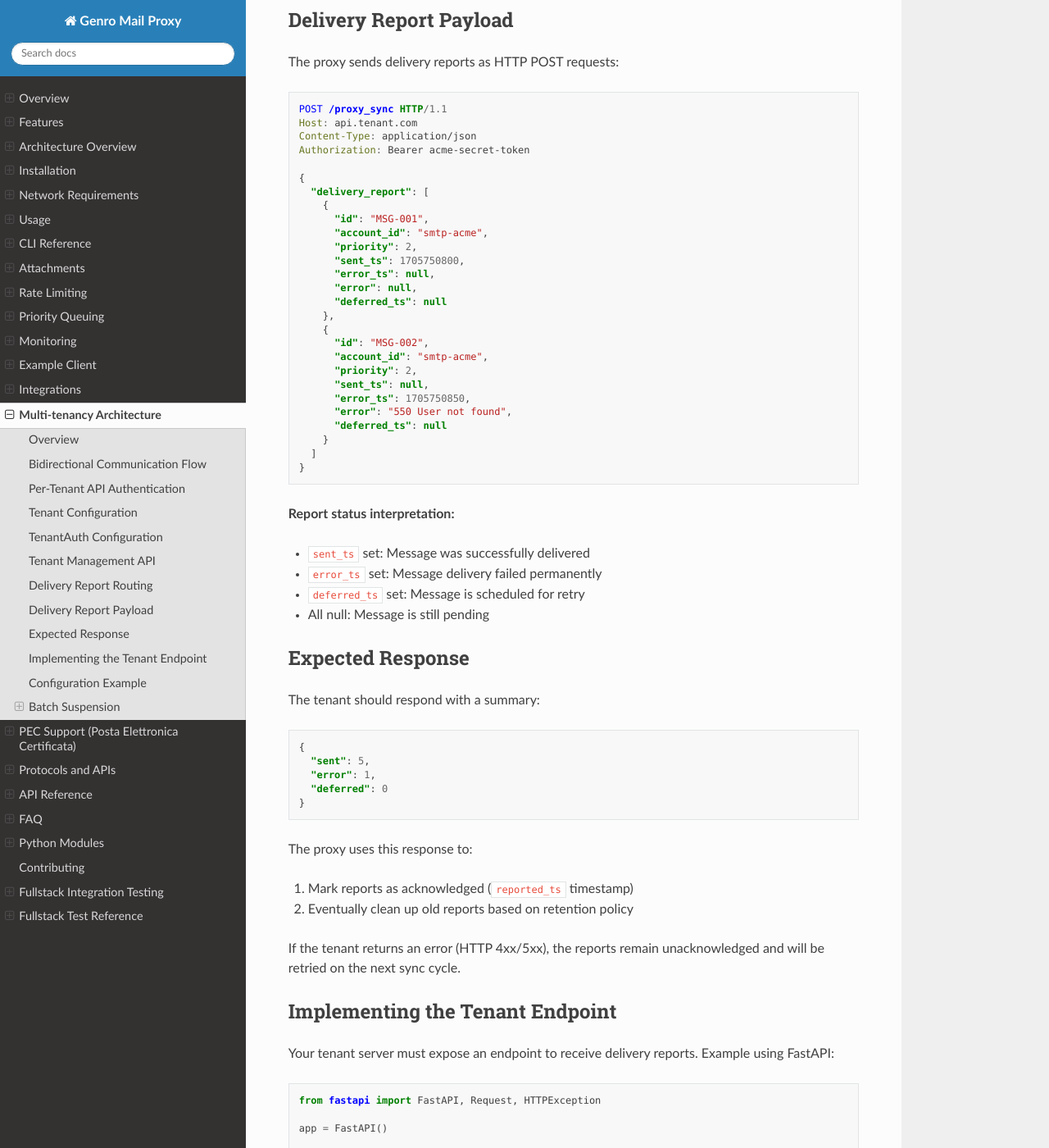
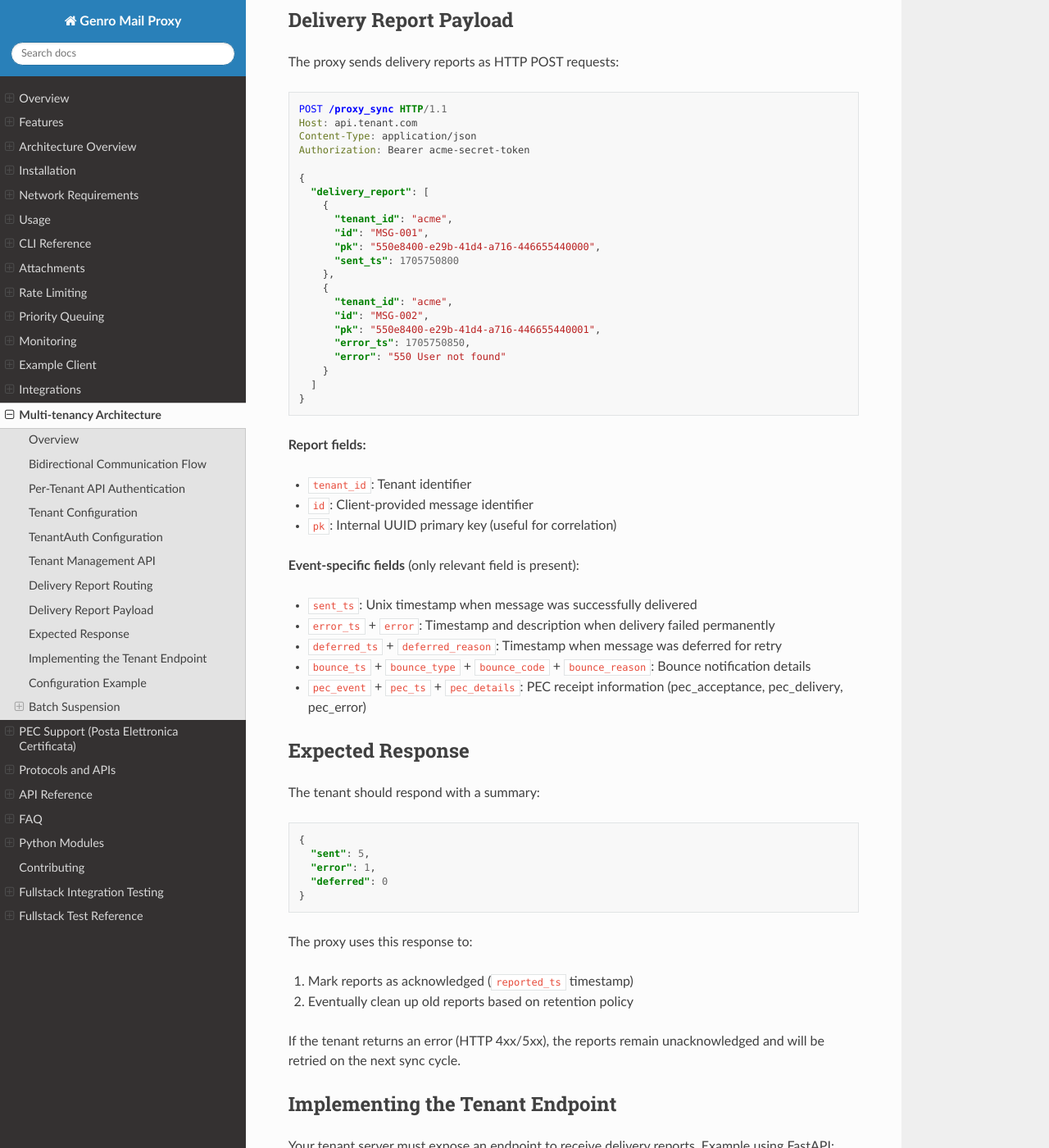
Before and after one commit to genropy/genro-mail-proxy, a Sphinx documentation site: the page built from docs/multi_tenancy.rst, in a window 1280 px wide and 1400 px high, scrolled down 5214 px. Shown: the whole window at 82% size. Built offline with Sphinx 7.4.7 and the Read the Docs theme 3.1.0, drawn with Linux system fonts in a browser that asks for light colours.

Commit message:
docs: update documentation for multi-tenant visibility changes
- CLI reference: document --csv flag for messages list, note tenant_id
  visibility in accounts list and pk/tenant_id/tenant_name in messages
- API reference: document pk, tenant_id, tenant_name fields in GET /messages
  response, update delivery report payload format
- Multi-tenancy: update delivery report payload examples to show new
  event-based format with pk, tenant_id, and event-specific fields

```diff
--- a/docs/multi_tenancy.rst
+++ b/docs/multi_tenancy.rst
@@ -298,32 +298,34 @@ The proxy sends delivery reports as HTTP POST requests:
    {
      "delivery_report": [
        {
+         "tenant_id": "acme",
          "id": "MSG-001",
-         "account_id": "smtp-acme",
-         "priority": 2,
-         "sent_ts": 1705750800,
-         "error_ts": null,
-         "error": null,
-         "deferred_ts": null
+         "pk": "550e8400-e29b-41d4-a716-446655440000",
+         "sent_ts": 1705750800
        },
        {
+         "tenant_id": "acme",
          "id": "MSG-002",
-         "account_id": "smtp-acme",
-         "priority": 2,
-         "sent_ts": null,
+         "pk": "550e8400-e29b-41d4-a716-446655440001",
          "error_ts": 1705750850,
-         "error": "550 User not found",
-         "deferred_ts": null
+         "error": "550 User not found"
        }
      ]
    }
 
-**Report status interpretation:**
+**Report fields:**
 
-- ``sent_ts`` set: Message was successfully delivered
-- ``error_ts`` set: Message delivery failed permanently
-- ``deferred_ts`` set: Message is scheduled for retry
-- All null: Message is still pending
+- ``tenant_id``: Tenant identifier
+- ``id``: Client-provided message identifier
+- ``pk``: Internal UUID primary key (useful for correlation)
+
+**Event-specific fields** (only relevant field is present):
+
+- ``sent_ts``: Unix timestamp when message was successfully delivered
+- ``error_ts`` + ``error``: Timestamp and description when delivery failed permanently
+- ``deferred_ts`` + ``deferred_reason``: Timestamp when message was deferred for retry
+- ``bounce_ts`` + ``bounce_type`` + ``bounce_code`` + ``bounce_reason``: Bounce notification details
+- ``pec_event`` + ``pec_ts`` + ``pec_details``: PEC receipt information (pec_acceptance, pec_delivery, pec_error)
 
 Expected Response
 -----------------
```
Also changed, not shown: docs/api_reference.rst (+20 -14 lines), docs/cli_reference.rst (+11 -0 lines).
